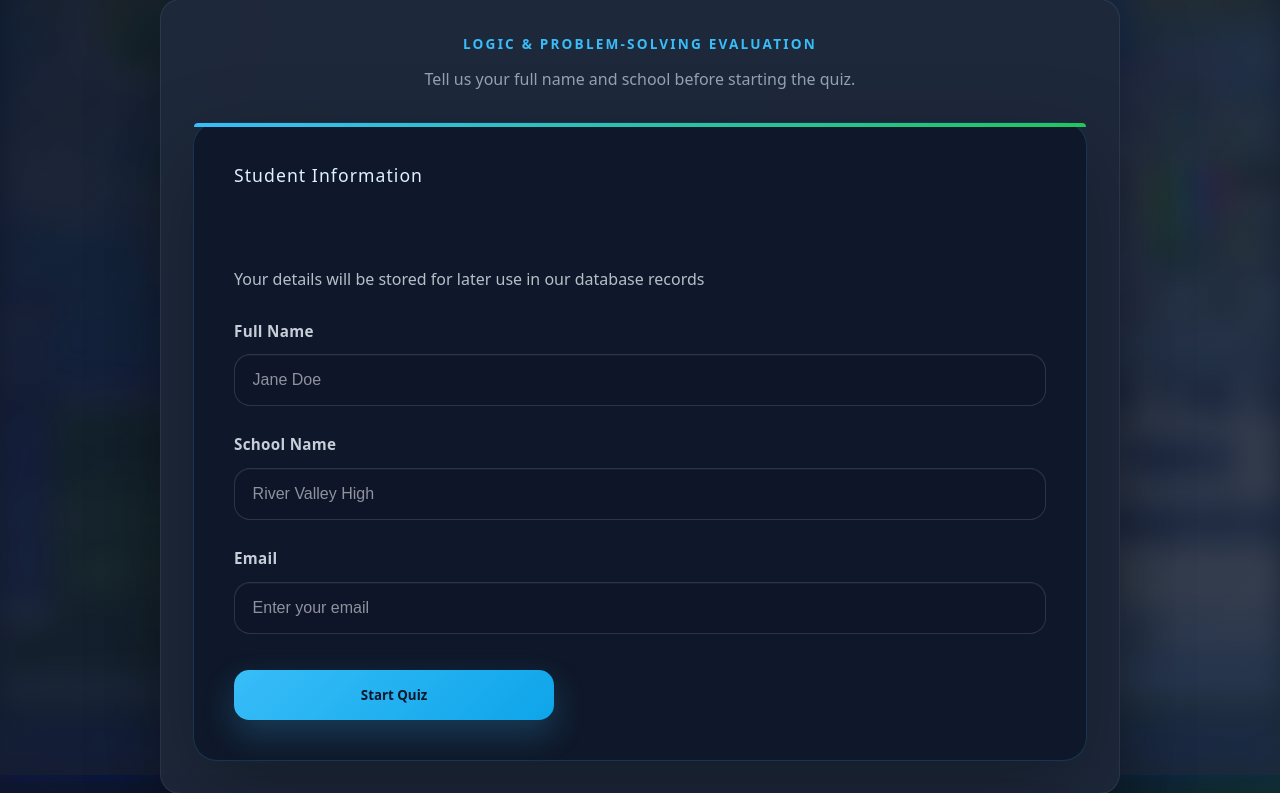
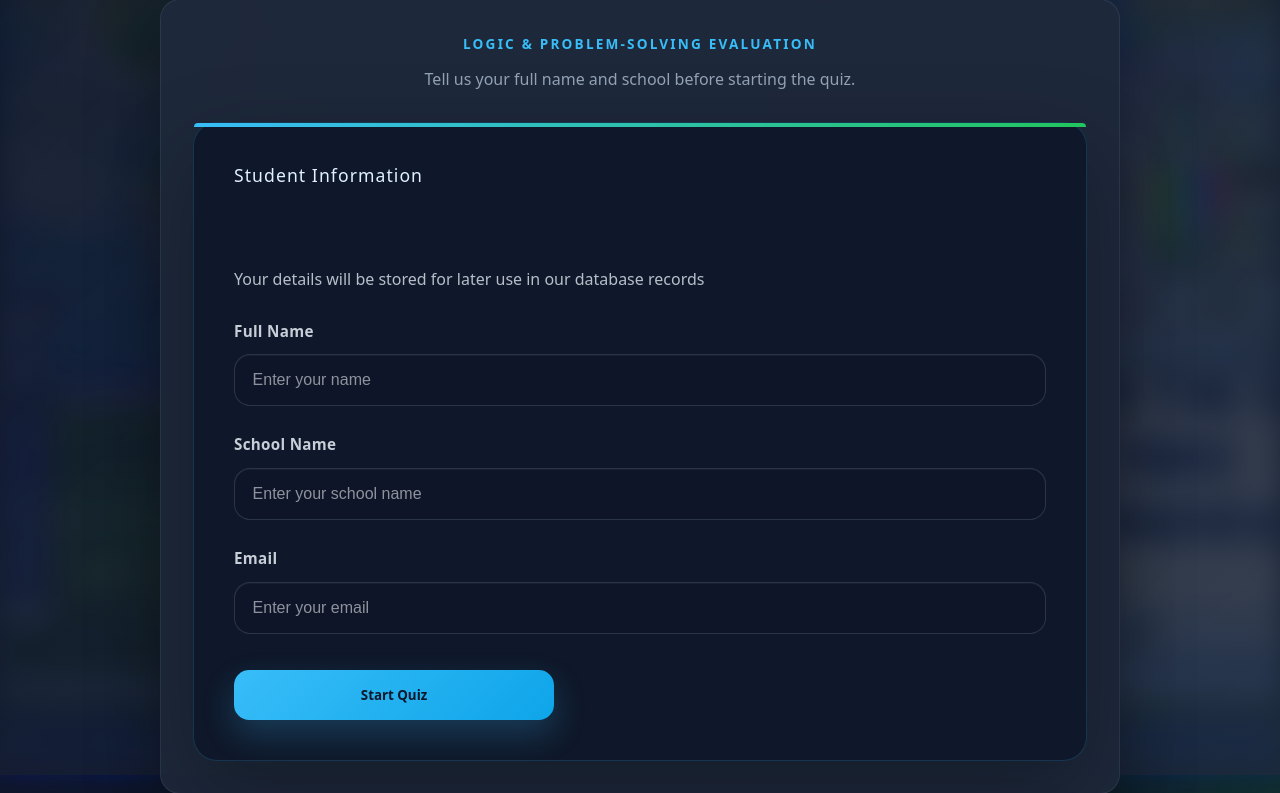
Before and after one commit to hienhng/tryout, a Flask app: page /register in a window 1280 px wide. Shown: the part 25-818 px from the top of the page. Run offline with Flask 3, Linux system fonts and the light colour scheme; some web fonts are replaced.

Commit message:
Update input placeholders in form.html

```diff
--- a/templates/form.html
+++ b/templates/form.html
@@ -25,12 +25,12 @@
 
         <div class="input-group">
             <label for="full-name">Full Name</label>
-            <input id="full-name" type="text" placeholder="Jane Doe" autocomplete="name" />
+            <input id="full-name" type="text" placeholder="Enter your name" autocomplete="name" />
         </div>
 
         <div class="input-group">
             <label for="school-name">School Name</label>
-            <input id="school-name" type="text" placeholder="River Valley High" autocomplete="organization" />
+            <input id="school-name" type="text" placeholder="Enter your school name" autocomplete="organization" />
         </div>
         <div class="input-group">
             <label for="email">Email</label>
```
